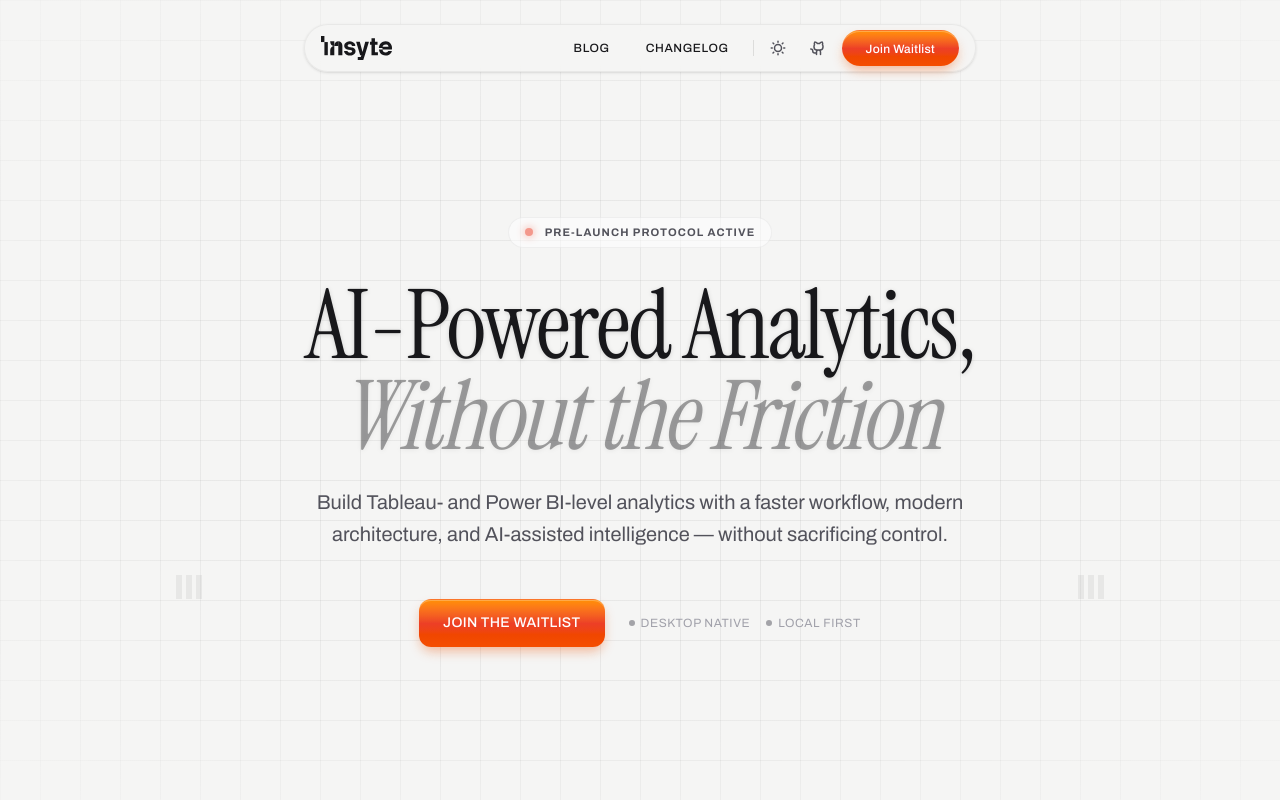
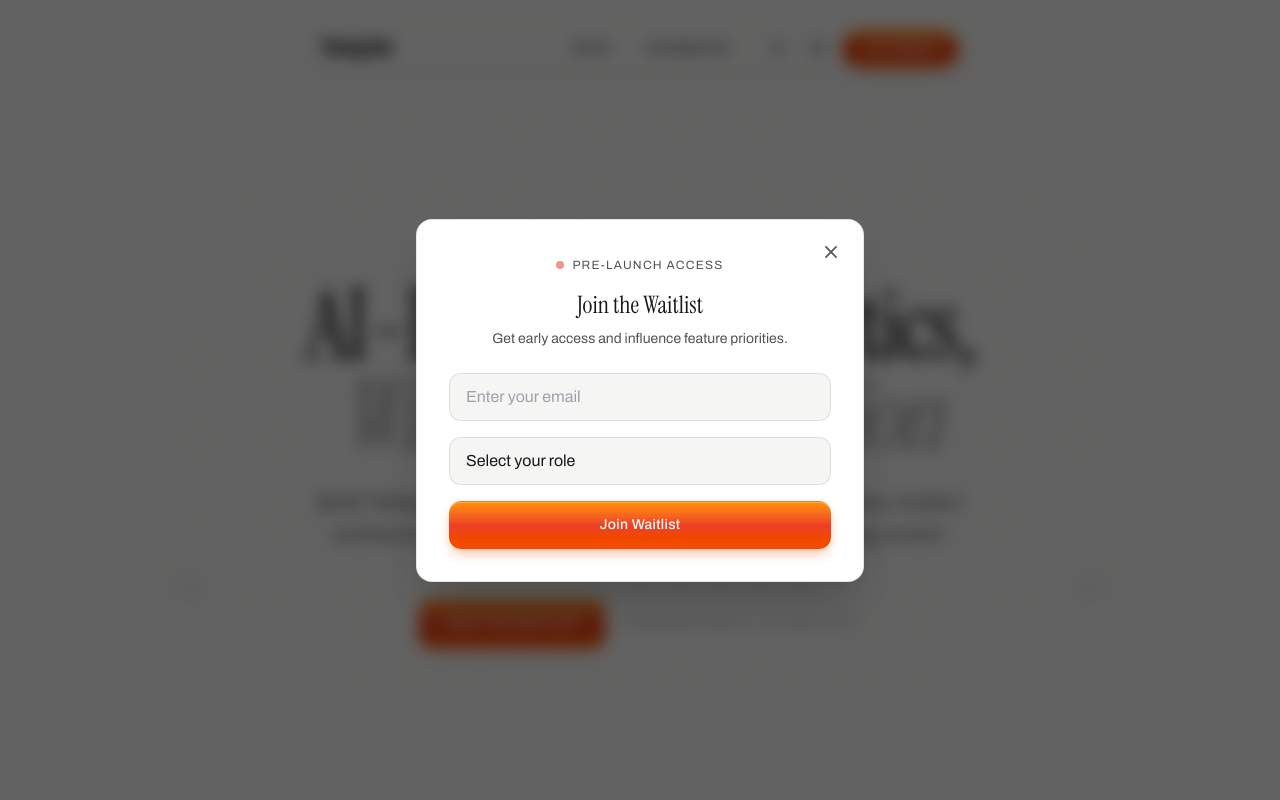
Before and after one commit to salarkhannn/insyte-web, a Next.js app: page / in a window 1280 px wide. Both pictures are taken after a click on the button "JOIN THE WAITLIST". Shown: the top 800 px of the page. Built offline with nearby package versions, Linux system fonts and the light colour scheme; grey boxes are pictures that could not be loaded.

Commit message:
feat: waitlist form and navbar in blog and changelog pages

```diff
--- a/app/blog/page.tsx
+++ b/app/blog/page.tsx
@@ -1,4 +1,5 @@
 import type { Metadata } from "next";
+import { Navbar } from "@/components/layout/navbar";
 
 export const metadata: Metadata = {
   title: "Engineering Blog",
@@ -17,6 +18,8 @@ export const metadata: Metadata = {
 
 export default function BlogPage() {
   return (
+    <>
+      <Navbar />
       <main id="main-content" className="min-h-screen pt-32 pb-24 bg-chassis">
         <article className="container mx-auto max-w-4xl px-6">
           {/* Header */}
@@ -47,5 +50,6 @@ export default function BlogPage() {
           </section>
         </article>
       </main>
+    </>
   );
 }
--- a/app/layout.tsx
+++ b/app/layout.tsx
@@ -3,6 +3,7 @@ import { Archivo, Instrument_Serif } from "next/font/google";
 import "./globals.css";
 import { ThemeProvider } from "@/components/theme-provider";
 import { StructuredData } from "@/components/structured-data";
+import { WaitlistProvider } from "@/components/waitlist-modal";
 
 const archivo = Archivo({
   variable: "--font-sans",
@@ -109,7 +110,9 @@ export default function RootLayout({
           enableSystem
           disableTransitionOnChange
         >
-          {children}
+          <WaitlistProvider>
+            {children}
+          </WaitlistProvider>
         </ThemeProvider>
       </body>
     </html>
--- a/components/layout/navbar.tsx
+++ b/components/layout/navbar.tsx
@@ -7,9 +7,11 @@ import { Sun, Moon, GithubLogo, List, X } from "@phosphor-icons/react";
 import { useTheme } from "next-themes";
 import { useEffect, useState } from "react";
 import { cn } from "@/lib/utils";
+import { useWaitlist } from "@/components/waitlist-modal";
 
 export function Navbar() {
   const { theme, setTheme } = useTheme();
+  const { openModal } = useWaitlist();
   const [mounted, setMounted] = useState(false);
   const [mobileMenuOpen, setMobileMenuOpen] = useState(false);
 
@@ -95,6 +97,7 @@ export function Navbar() {
           <Button
             variant="default"
             className="h-9 px-3 sm:px-4 lg:px-6 font-mono text-xs rounded-full whitespace-nowrap flex-shrink-0"
+            onClick={openModal}
           >
             Join Waitlist
           </Button>
--- a/components/sections/cta-section.tsx
+++ b/components/sections/cta-section.tsx
@@ -1,18 +1,23 @@
 "use client";
 
-import { useState } from "react";
 import { Button } from "@/components/ui/button";
+import { useWaitlist } from "@/components/waitlist-modal";
+
+const FORMSPREE_ENDPOINT = "https://formspree.io/f/mgoolqlw";
+
+const roles = [
+  "Data Analyst",
+  "Business Intelligence Developer",
+  "Data Scientist",
+  "Product Manager",
+  "Software Engineer",
+  "Founder / Executive",
+  "Student / Researcher",
+  "Other",
+];
 
 export function CTASection() {
-  const [email, setEmail] = useState("");
-  const [submitted, setSubmitted] = useState(false);
-
-  const handleSubmit = (e: React.FormEvent) => {
-    e.preventDefault();
-    if (email) {
-      setSubmitted(true);
-    }
-  };
+  const { hasJoined, openModal } = useWaitlist();
 
   return (
     <section className="relative py-24 md:py-32 bg-chassis">
@@ -36,7 +41,7 @@ export function CTASection() {
               influence feature priorities, and receive launch updates.
             </p>
 
-            {submitted ? (
+            {hasJoined ? (
               <div className="inline-flex items-center gap-3 px-6 py-4 rounded-xl bg-surface border border-signal/20">
                 <div className="w-3 h-3 rounded-full bg-signal shadow-[0_0_8px_var(--signal)]" />
                 <span className="text-primary font-sans">
@@ -44,20 +49,9 @@ export function CTASection() {
                 </span>
               </div>
             ) : (
-              <form onSubmit={handleSubmit} className="flex flex-col sm:flex-row gap-4 max-w-md mx-auto">
-                <input
-                  type="email"
-                  value={email}
-                  onChange={(e) => setEmail(e.target.value)}
-                  placeholder="Enter your email"
-                  required
-                  aria-label="Email address for waitlist"
-                  className="flex-1 h-12 px-4 rounded-xl bg-surface border border-primary/10 text-primary placeholder:text-tertiary focus:outline-none focus:ring-2 focus:ring-signal/30 focus:border-signal/50 font-sans"
-                />
-                <Button type="submit" className="h-12 px-6 whitespace-nowrap">
-                  Join Waitlist
-                </Button>
-              </form>
+              <Button onClick={openModal} className="h-12 px-8">
+                Join Waitlist
+              </Button>
             )}
           </div>
         </div>
--- a/components/sections/hero.tsx
+++ b/components/sections/hero.tsx
@@ -1,7 +1,11 @@
+"use client";
+
 import { Button } from "@/components/ui/button";
-import { cn } from "@/lib/utils";
+import { useWaitlist } from "@/components/waitlist-modal";
 
 export function Hero() {
+  const { openModal } = useWaitlist();
+
   return (
     <section className="relative min-h-screen flex flex-col items-center justify-center overflow-hidden pt-16 bg-chassis">
       {/* Background Grid/Noise */}
@@ -30,7 +34,7 @@ export function Hero() {
 
         {/* CTA Group */}
         <div className="flex flex-col sm:flex-row items-center gap-6 w-full sm:w-auto">
-          <Button variant="default" size="default">
+          <Button variant="default" size="default" onClick={openModal}>
             JOIN THE WAITLIST
           </Button>
 
--- /dev/null
+++ b/components/waitlist-modal.tsx
@@ -0,0 +1,181 @@
+"use client";
+
+import { createContext, useContext, useState, ReactNode } from "react";
+import { Button } from "@/components/ui/button";
+import { X } from "@phosphor-icons/react";
+
+const FORMSPREE_ENDPOINT = "https://formspree.io/f/mgoolqlw";
+
+const roles = [
+  "Data Analyst",
+  "Business Intelligence Developer",
+  "Data Scientist",
+  "Product Manager",
+  "Software Engineer",
+  "Founder / Executive",
+  "Student / Researcher",
+  "Other",
+];
+
+type WaitlistContextType = {
+  isOpen: boolean;
+  hasJoined: boolean;
+  openModal: () => void;
+  closeModal: () => void;
+  markAsJoined: () => void;
+};
+
+const WaitlistContext = createContext<WaitlistContextType | null>(null);
+
+export function useWaitlist() {
+  const context = useContext(WaitlistContext);
+  if (!context) {
+    throw new Error("useWaitlist must be used within WaitlistProvider");
+  }
+  return context;
+}
+
+export function WaitlistProvider({ children }: { children: ReactNode }) {
+  const [isOpen, setIsOpen] = useState(false);
+  const [hasJoined, setHasJoined] = useState(false);
+
+  return (
+    <WaitlistContext.Provider
+      value={{
+        isOpen,
+        hasJoined,
+        openModal: () => setIsOpen(true),
+        closeModal: () => setIsOpen(false),
+        markAsJoined: () => setHasJoined(true),
+      }}
+    >
+      {children}
+      <WaitlistModal />
+    </WaitlistContext.Provider>
+  );
+}
+
+function WaitlistModal() {
+  const { isOpen, hasJoined, closeModal, markAsJoined } = useWaitlist();
+  const [email, setEmail] = useState("");
+  const [role, setRole] = useState("");
+  const [status, setStatus] = useState<"idle" | "submitting" | "error">("idle");
+
+  if (!isOpen) return null;
+
+  const handleSubmit = async (e: React.FormEvent) => {
+    e.preventDefault();
+    if (!email || !role) return;
+
+    setStatus("submitting");
+
+    try {
+      const response = await fetch(FORMSPREE_ENDPOINT, {
+        method: "POST",
+        headers: { "Content-Type": "application/json" },
+        body: JSON.stringify({ email, role }),
+      });
+
+      if (response.ok) {
+        markAsJoined();
+        setEmail("");
+        setRole("");
+        setStatus("idle");
+      } else {
+        setStatus("error");
+      }
+    } catch {
+      setStatus("error");
+    }
+  };
+
+  const handleBackdropClick = (e: React.MouseEvent) => {
+    if (e.target === e.currentTarget) {
+      closeModal();
+    }
+  };
+
+  return (
+    <div
+      className="fixed inset-0 z-[100] flex items-center justify-center bg-black/60 backdrop-blur-sm p-4"
+      onClick={handleBackdropClick}
+    >
+      <div className="relative w-full max-w-md bg-surface border border-primary/10 rounded-2xl p-8 shadow-2xl">
+        <button
+          onClick={closeModal}
+          className="absolute top-4 right-4 w-8 h-8 flex items-center justify-center rounded-full hover:bg-primary/5 text-secondary hover:text-primary transition-colors"
+          aria-label="Close"
+        >
+          <X weight="bold" size={18} />
+        </button>
+
+        <div className="text-center mb-6">
+          <div className="inline-flex items-center gap-2 mb-4">
+            <div className="w-2 h-2 rounded-full bg-signal animate-pulse" />
+            <span className="text-xs font-mono uppercase tracking-widest text-secondary">
+              Pre-Launch Access
+            </span>
+          </div>
+          <h2 className="text-2xl font-serif text-primary mb-2">
+            Join the Waitlist
+          </h2>
+          <p className="text-sm text-secondary">
+            Get early access and influence feature priorities.
+          </p>
+        </div>
+
+        {hasJoined ? (
+          <div className="text-center py-8">
+            <div className="w-12 h-12 rounded-full bg-signal/10 flex items-center justify-center mx-auto mb-4">
+              <div className="w-4 h-4 rounded-full bg-signal shadow-[0_0_12px_var(--signal)]" />
+            </div>
+            <p className="text-primary font-medium mb-2">You&apos;re on the list!</p>
+            <p className="text-sm text-secondary">We&apos;ll be in touch soon.</p>
+          </div>
+        ) : (
+          <form onSubmit={handleSubmit} className="space-y-4">
+            <div>
+              <input
+                type="email"
+                name="email"
+                value={email}
+                onChange={(e) => setEmail(e.target.value)}
+                placeholder="Enter your email"
+                required
+                aria-label="Email address"
+                className="w-full h-12 px-4 rounded-xl bg-chassis border border-primary/10 text-primary placeholder:text-tertiary focus:outline-none focus:ring-2 focus:ring-signal/30 focus:border-signal/50 font-sans"
+              />
+            </div>
+            <div>
+              <select
+                name="role"
+                value={role}
+                onChange={(e) => setRole(e.target.value)}
+                required
+                aria-label="Your role"
+                className="w-full h-12 px-4 rounded-xl bg-chassis border border-primary/10 text-primary focus:outline-none focus:ring-2 focus:ring-signal/30 focus:border-signal/50 font-sans appearance-none cursor-pointer"
+              >
+                <option value="" disabled>Select your role</option>
+                {roles.map((r) => (
+                  <option key={r} value={r}>{r}</option>
+                ))}
+              </select>
+            </div>
+            <Button
+              type="submit"
+              className="w-full h-12"
+              disabled={status === "submitting"}
+            >
+              {status === "submitting" ? "Joining..." : "Join Waitlist"}
+            </Button>
+            {status === "error" && (
+              <p className="text-sm text-red-500 text-center">
+                Something went wrong. Please try again.
+              </p>
+            )}
+          </form>
+        )}
+      </div>
+    </div>
+  );
+}
```
Also changed, not shown: app/changelog/page.tsx (+9 -5 lines). Lines whose indentation alone changed are shown as unchanged.
